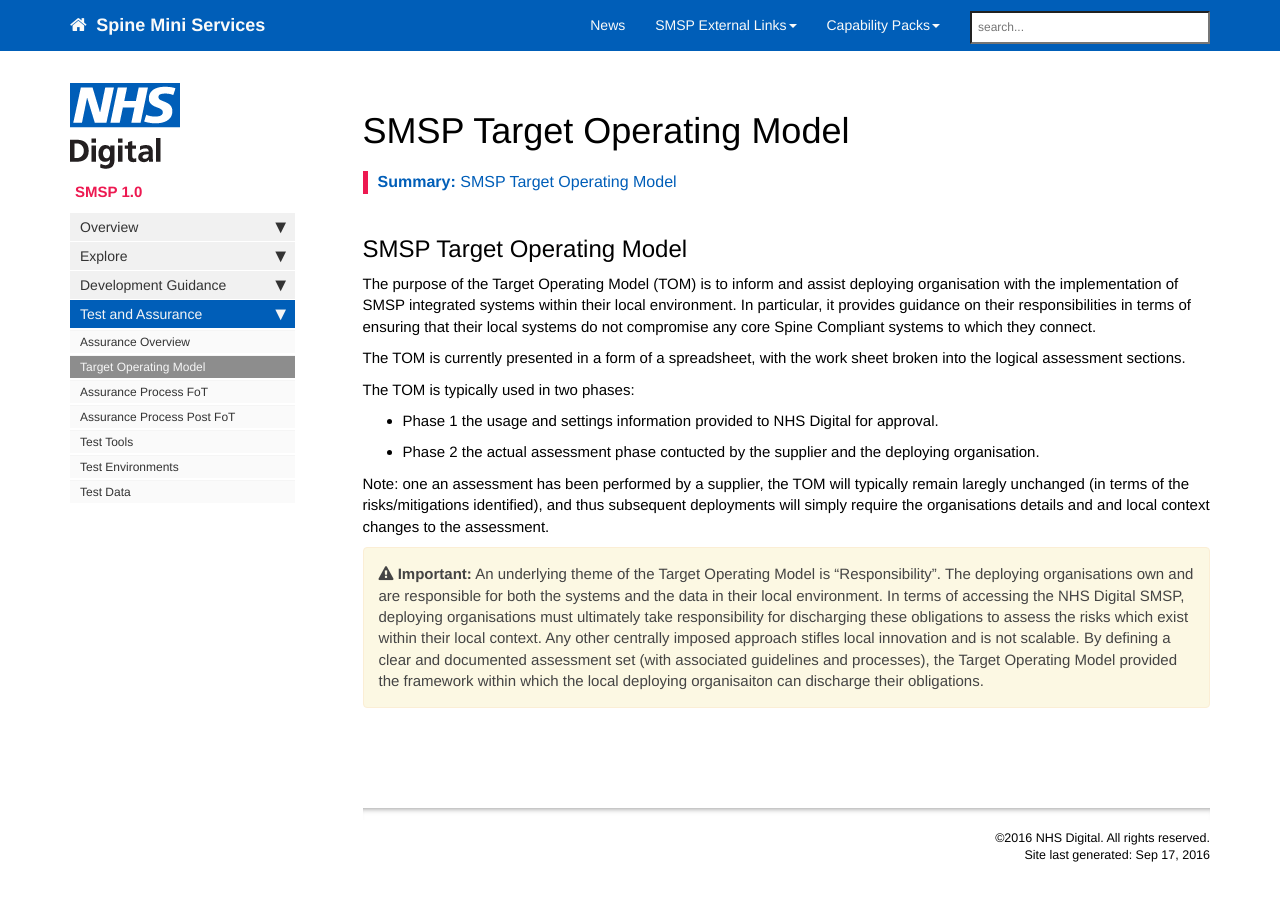
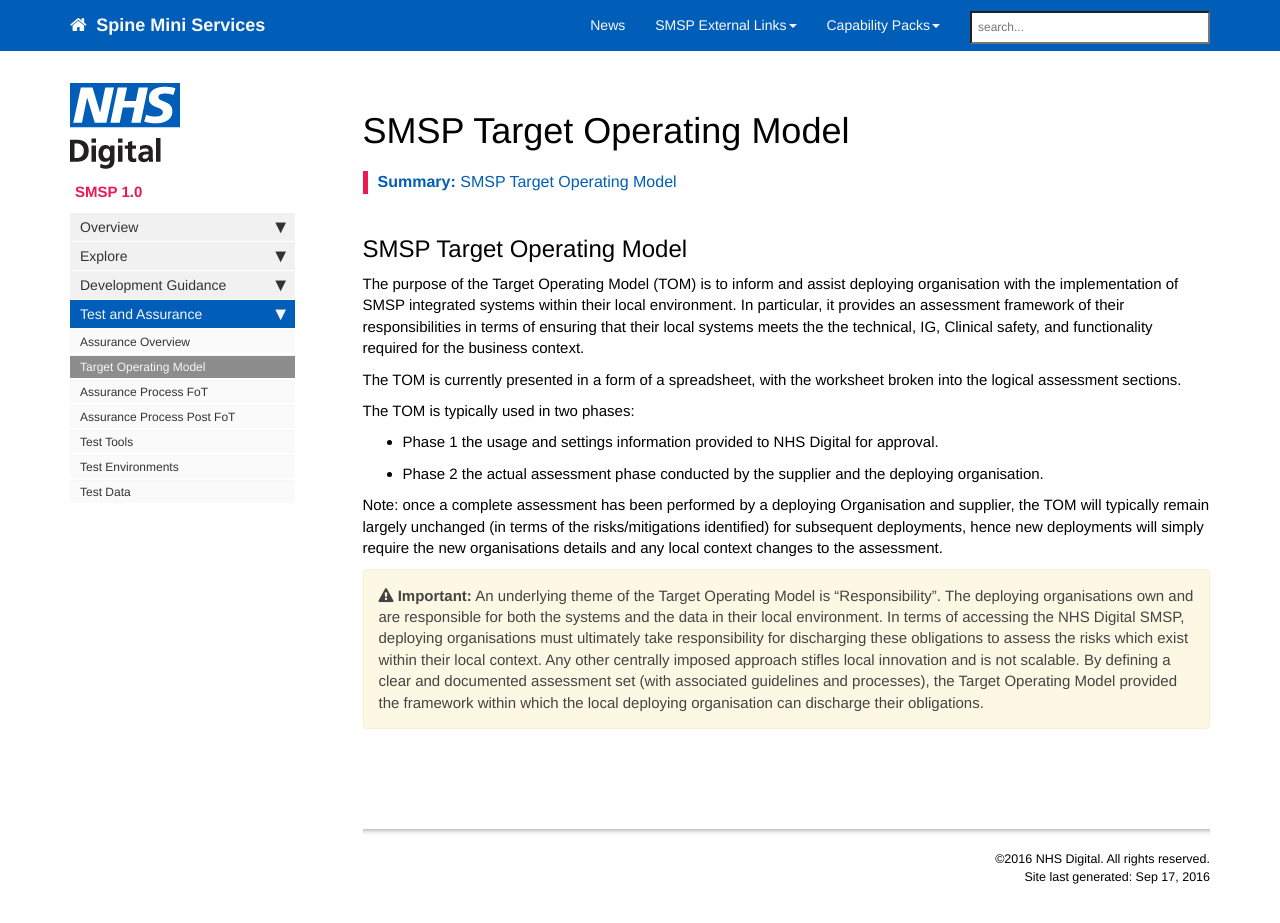
Before and after one commit to dobsonrd/smsp, a Jekyll site: the page built from pages/smsp/smsp_tom.md, in a window 1280 px wide and 937 px high. Shown: the top 923 px of the window. Built offline with Jekyll 4.4.1, drawn with Linux system fonts in a browser that asks for light colours; nearby versions of some CDN libraries; comment, search, counter and statistics services are not loaded.

Commit message:
Target Operating Model edited

```diff
--- a/pages/smsp/smsp_tom.md
+++ b/pages/smsp/smsp_tom.md
@@ -9,19 +9,19 @@ toc: false
 ---
 
 ## SMSP Target Operating Model
-The purpose of the Target Operating Model (TOM) is to inform and assist deploying organisation with the implementation of SMSP integrated systems within their local environment. In particular, it provides guidance on their responsibilities in terms of ensuring that their local systems do not compromise any core Spine Compliant systems to which they connect.
+The purpose of the Target Operating Model (TOM) is to inform and assist deploying organisation with the implementation of SMSP integrated systems within their local environment. In particular, it provides an assessment framework of their responsibilities in terms of ensuring that their local systems meets the the technical, IG, Clinical safety, and functionality required for the business context.
 
-The TOM is currently presented in a form of a spreadsheet, with the work sheet broken into the logical assessment sections.
+The TOM is currently presented in a form of a spreadsheet, with the worksheet broken into the logical assessment sections.
 
 The TOM is typically used in two phases:
 - Phase 1 the usage and settings information provided to NHS Digital for approval.
-- Phase 2 the actual assessment phase contucted by the supplier and the deploying organisation.
+- Phase 2 the actual assessment phase conducted by the supplier and the deploying organisation.
 
-Note: one an assessment has been performed by a supplier, the TOM will typically remain laregly unchanged (in terms of the risks/mitigations identified), and thus subsequent deployments will simply require the organisations details and and local context changes to the assessment.
+Note: once a complete assessment has been performed by a deploying Organisation and supplier, the TOM will typically remain largely unchanged (in terms of the risks/mitigations identified) for subsequent deployments, hence new deployments will simply require the new organisations details and any local context changes to the assessment.
 
 {% include important.html content="An underlying theme of the Target Operating Model is “Responsibility”. The deploying organisations own and are responsible for both the systems and the data in their local environment.
 In terms of accessing the NHS Digital SMSP, deploying organisations must ultimately take responsibility for discharging these obligations to assess the risks which exist within their local context. Any other centrally imposed approach stifles local innovation and is not scalable.
-By defining a clear and documented assessment set (with associated guidelines and processes), the Target Operating Model provided the framework within which the local deploying organisaiton can discharge their obligations." %}
+By defining a clear and documented assessment set (with associated guidelines and processes), the Target Operating Model provided the framework within which the local deploying organisation can discharge their obligations." %}
 
 
 
```
